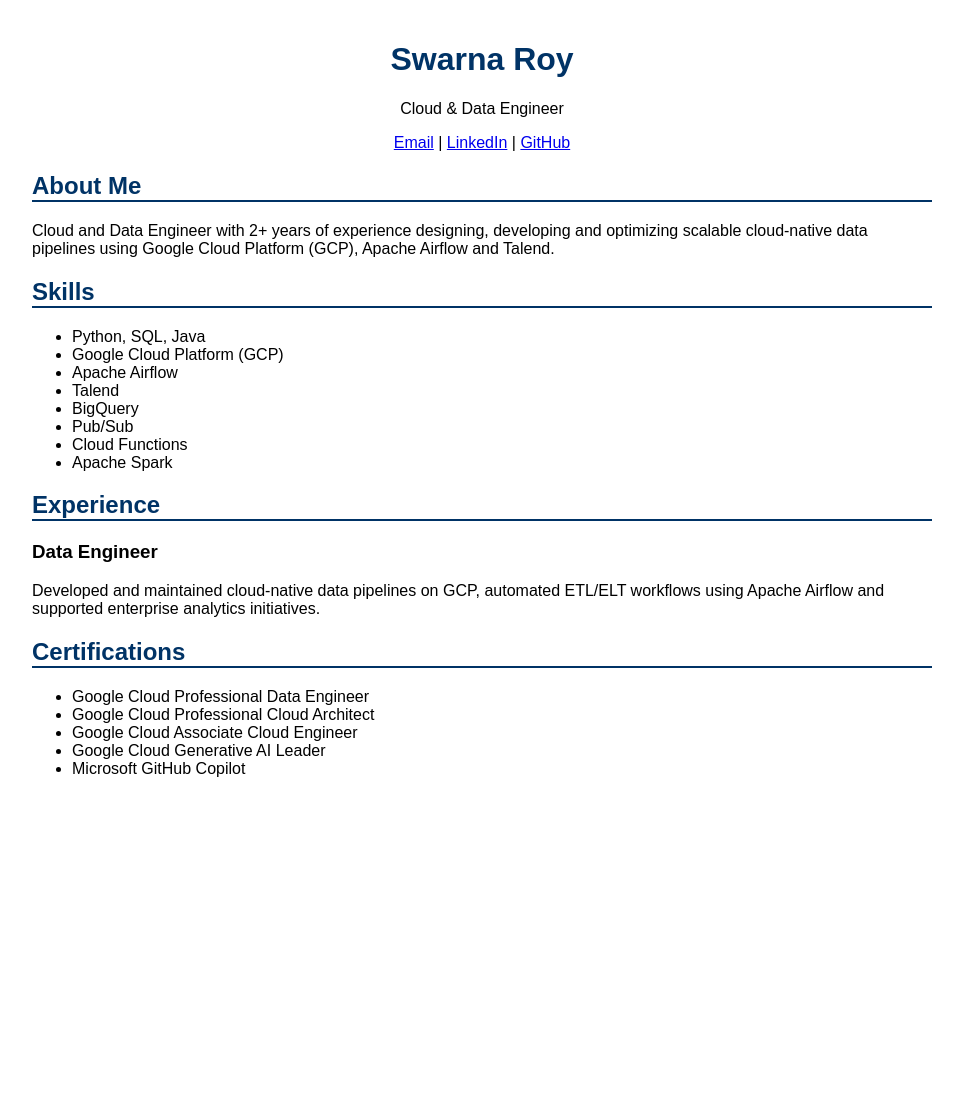
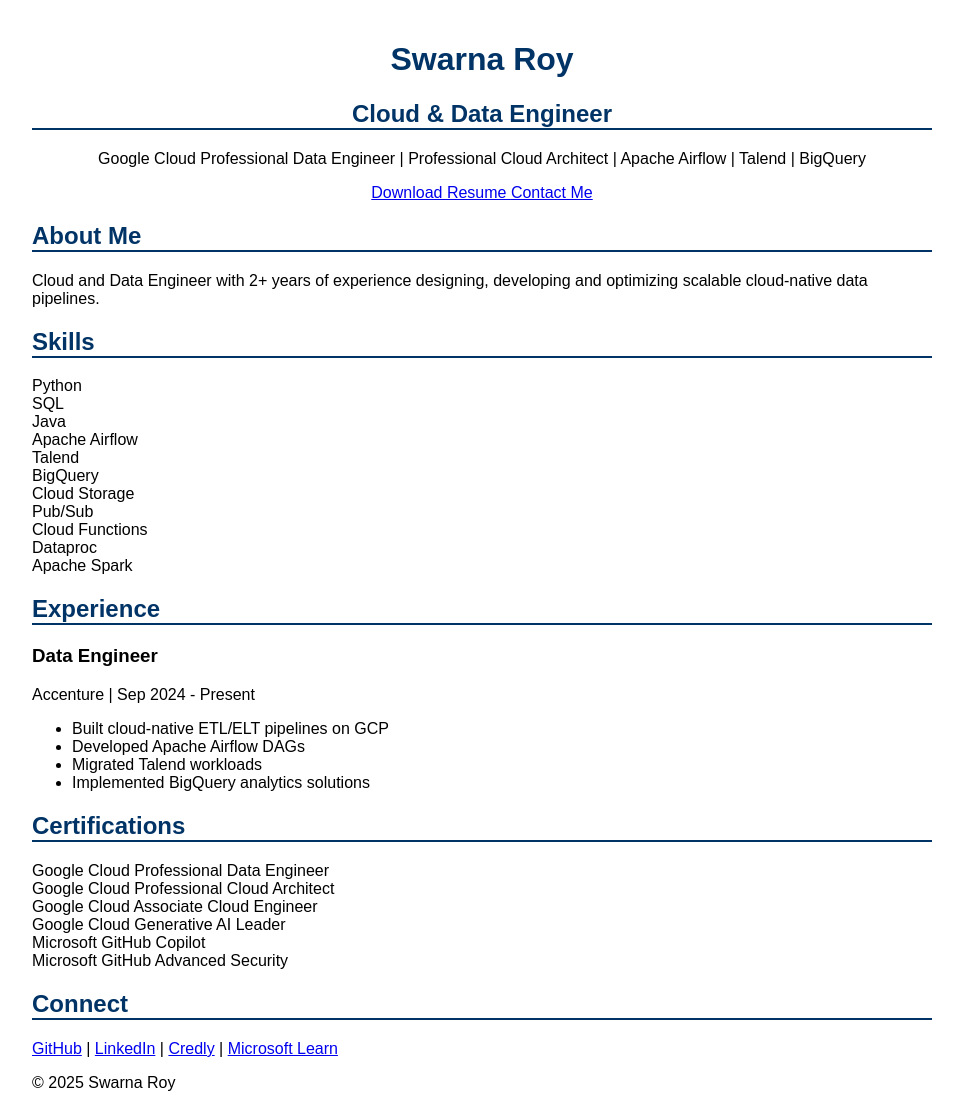
Before and after one commit to swarnaroy0611/swarnaroy0611.github.io, a plain HTML site: page index.html in a window 1280 px wide. Shown: the whole page, without its empty margins (158-1121 px from the left). Before the commit the page ends 814 px from the top, so only its background shows below. Drawn offline with Linux system fonts and the light colour scheme.

Commit message:
Revise index.html with updated title and content
Updated personal information and skills section in index.html.

```diff
--- a/index.html
+++ b/index.html
@@ -1,69 +1,157 @@
 <!DOCTYPE html>
-<html>
+<html lang="en">
+
 <head>
-    <title>Swarna Roy | Data Engineer</title>
+    <meta charset="UTF-8">
+    <meta name="viewport" content="width=device-width, initial-scale=1.0">
+    <title>Swarna Roy | Cloud & Data Engineer</title>
+
     <link rel="stylesheet" href="style.css">
 </head>
 
 <body>
 
 <header>
-        <h1>Swarna Roy</h1>
-        <p>Cloud & Data Engineer</p>
 
-        <a href="mailto:swarna.roy1106@gmail.com">Email</a> |
-        <a href="https://www.linkedin.com/in/swarna-roy-1a3534226/">LinkedIn</a> |
-        <a href="https://github.com/swarnaroy0611">GitHub</a>
+    <h1>Swarna <span class="highlight">Roy</span></h1>
+
+    <h2>Cloud & Data Engineer</h2>
+
+    <p class="subtitle">
+        Google Cloud Professional Data Engineer |
+        Professional Cloud Architect |
+        Apache Airflow |
+        Talend |
+        BigQuery
+    </p>
+
+    <div class="btn-container">
+
+        <a href="resume.pdf" class="btn">
+            Download Resume
+        </a>
+
+        <a href="mailto:swarna.roy1106@gmail.com" class="btn">
+            Contact Me
+        </a>
+
+    </div>
+
 </header>
 
 <section>
-        <h2>About Me</h2>
+
+    <h2 class="section-title">About Me</h2>
 
     <p>
-        Cloud and Data Engineer with 2+ years of experience designing,
-        developing and optimizing scalable cloud-native data pipelines
-        using Google Cloud Platform (GCP), Apache Airflow and Talend.
+        Cloud and Data Engineer with 2+ years of experience
+        designing, developing and optimizing scalable
+        cloud-native data pipelines.
     </p>
+
 </section>
 
 <section>
-        <h2>Skills</h2>
 
-        <ul>
-            <li>Python, SQL, Java</li>
-            <li>Google Cloud Platform (GCP)</li>
-            <li>Apache Airflow</li>
-            <li>Talend</li>
-            <li>BigQuery</li>
-            <li>Pub/Sub</li>
-            <li>Cloud Functions</li>
-            <li>Apache Spark</li>
-        </ul>
+    <h2 class="section-title">Skills</h2>
+
+    <div class="skills">
+
+        <div class="skill">Python</div>
+        <div class="skill">SQL</div>
+        <div class="skill">Java</div>
+        <div class="skill">Apache Airflow</div>
+        <div class="skill">Talend</div>
+        <div class="skill">BigQuery</div>
+        <div class="skill">Cloud Storage</div>
+        <div class="skill">Pub/Sub</div>
+        <div class="skill">Cloud Functions</div>
+        <div class="skill">Dataproc</div>
+        <div class="skill">Apache Spark</div>
+
+    </div>
+
 </section>
 
 <section>
-        <h2>Experience</h2>
+
+    <h2 class="section-title">Experience</h2>
+
+    <div class="timeline">
+
+        <div class="timeline-item">
 
             <h3>Data Engineer</h3>
 
             <p>
-        Developed and maintained cloud-native data pipelines on GCP,
-        automated ETL/ELT workflows using Apache Airflow and supported
-        enterprise analytics initiatives.
+                Accenture | Sep 2024 - Present
             </p>
+
+            <ul>
+                <li>Built cloud-native ETL/ELT pipelines on GCP</li>
+                <li>Developed Apache Airflow DAGs</li>
+                <li>Migrated Talend workloads</li>
+                <li>Implemented BigQuery analytics solutions</li>
+            </ul>
+
+        </div>
+
+    </div>
+
 </section>
 
 <section>
-        <h2>Certifications</h2>
 
-        <ul>
-            <li>Google Cloud Professional Data Engineer</li>
-            <li>Google Cloud Professional Cloud Architect</li>
-            <li>Google Cloud Associate Cloud Engineer</li>
-            <li>Google Cloud Generative AI Leader</li>
-            <li>Microsoft GitHub Copilot</li>
-        </ul>
+    <h2 class="section-title">Certifications</h2>
+
+    <div class="card-grid">
+
+        <div class="card">
+            Google Cloud Professional Data Engineer
+        </div>
+
+        <div class="card">
+            Google Cloud Professional Cloud Architect
+        </div>
+
+        <div class="card">
+            Google Cloud Associate Cloud Engineer
+        </div>
+
+        <div class="card">
+            Google Cloud Generative AI Leader
+        </div>
+
+        <div class="card">
+            Microsoft GitHub Copilot
+        </div>
+
+        <div class="card">
+            Microsoft GitHub Advanced Security
+        </div>
+
+    </div>
+
 </section>
+
+<section>
+
+    <h2 class="section-title">Connect</h2>
+
+    <p>
+        <a href="https://github.com/swarnaroy0611">GitHub</a> |
+        <a href="https://www.linkedin.com/in/swarna-roy-1a3534226/">LinkedIn</a> |
+        <a href="https://www.credly.com/users/swarna-roy.69491549">Credly</a> |
+        <a href="https://learn.microsoft.com/en-us/users/SwarnaRoy-6566">Microsoft Learn</a>
+    </p>
+
+</section>
+
+<footer>
+
+    © 2025 Swarna Roy
+
+</footer>
 
 </body>
 </html>
```
Lines whose indentation alone changed are shown as unchanged.
